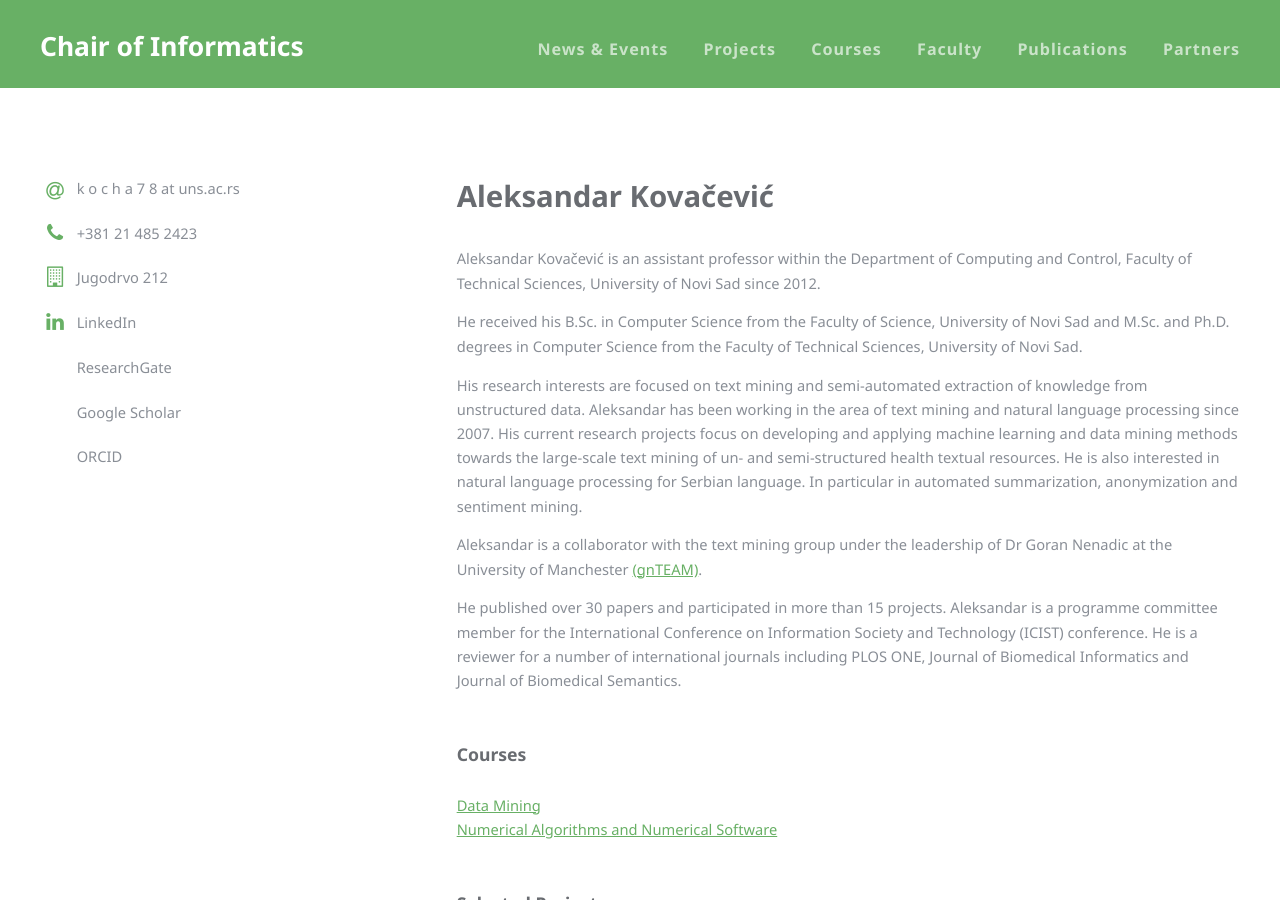
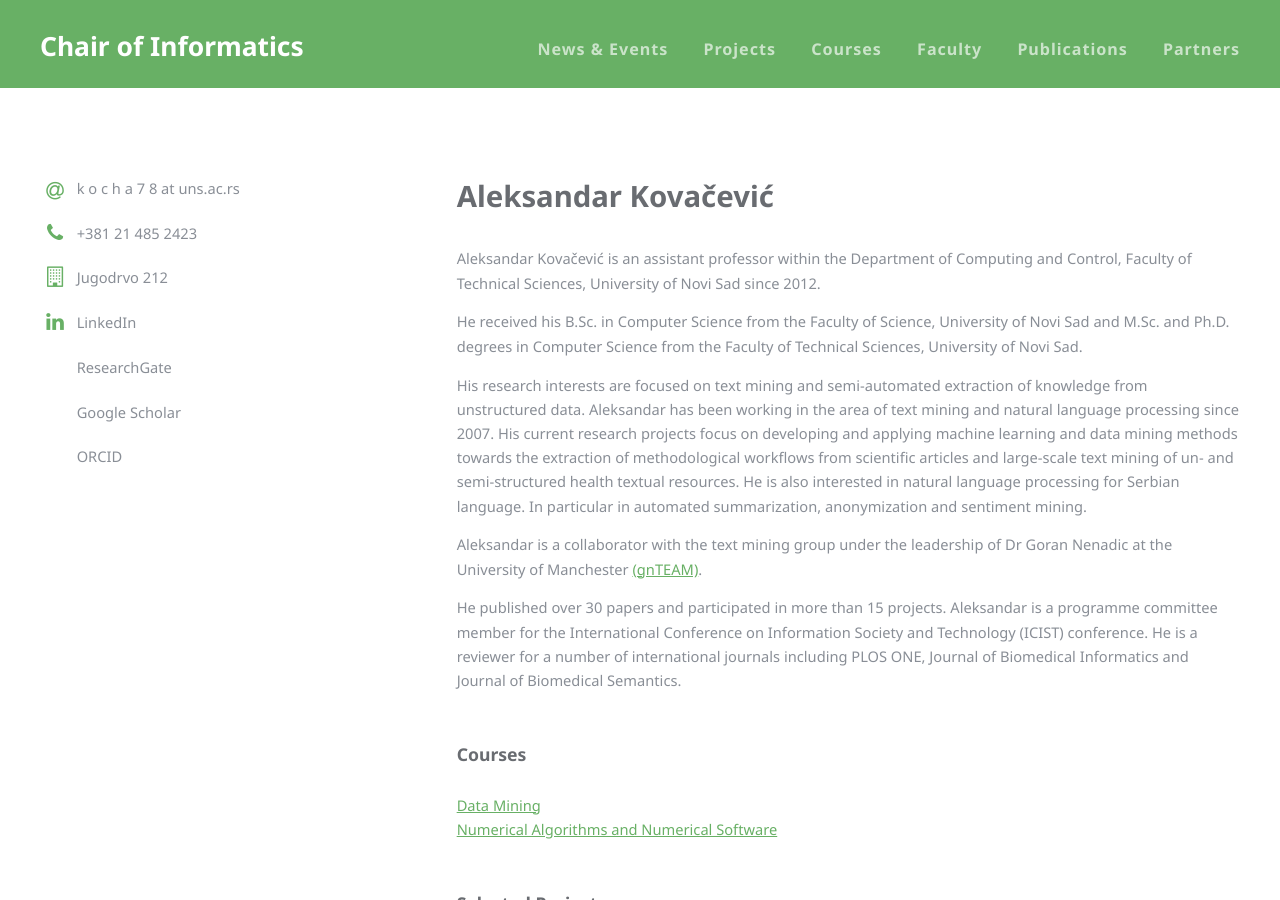
Before and after one commit to unsftn/informatika, a Jekyll site: the page built from _faculty/AleksandarKovacevic.md, in a window 1280 px wide and 900 px high. Built offline with Jekyll 4.4.1, drawn with Linux system fonts in a browser that asks for light colours.

Commit message:
Update AleksandarKovacevic.md

```diff
--- a/_faculty/AleksandarKovacevic.md
+++ b/_faculty/AleksandarKovacevic.md
@@ -19,19 +19,17 @@ Aleksandar Kovačević is an assistant professor within the Department of Comput
 
 He received his B.Sc. in Computer Science from the Faculty of Science, University of Novi Sad and M.Sc. and Ph.D. degrees in Computer Science from the Faculty of Technical Sciences, University of Novi Sad.
 
-His research interests are focused on text mining and semi-automated extraction of knowledge from unstructured data. Aleksandar has been working in the area of text mining and natural language processing since 2007. His current research projects focus on developing and applying machine learning and data mining methods towards the large-scale text mining of un- and semi-structured health textual resources. He is also interested in natural language processing for Serbian language. In particular in automated summarization, anonymization and sentiment mining.
+His research interests are focused on text mining and semi-automated extraction of knowledge from unstructured data. Aleksandar has been working in the area of text mining and natural language processing since 2007. His current research projects focus on developing and applying machine learning and data mining methods towards the extraction of methodological workflows from scientific articles and large-scale text mining of un- and semi-structured health textual resources. He is also interested in natural language processing for Serbian language. In particular in automated summarization, anonymization and sentiment mining.
 
 Aleksandar is a collaborator with the text mining group under the leadership of Dr Goran Nenadic at the University of Manchester [(gnTEAM)](http://gnteam.cs.manchester.ac.uk/).
 
 He published over 30 papers and participated in more than 15 projects. Aleksandar is a programme committee member for the International Conference on Information Society and Technology (ICIST) conference. He is a reviewer for a number of international journals including PLOS ONE, Journal of Biomedical Informatics and Journal of Biomedical Semantics.
 
 ### Courses
-
 [Data Mining]({{"/SIAP" | prepend: site.baseurl}})
 [Numerical Algorithms and Numerical Software]({{"/NANSI" | prepend: site.baseurl}})
 
 ### Selected Projects
-
 [Healthcare text mining projects: mining clinical narratives and patient-generated data](http://gnteam.cs.manchester.ac.uk/project/healthcare-text-mining-projects/)
 [Healthcare Text Mining]({{"/projects/#HTM" | prepend: site.baseurl}})
 [Automated summarization and sentiment mining in Serbian language]({{"/projects/#ASSMSL" | prepend: site.baseurl}})
@@ -41,7 +39,6 @@ He published over 30 papers and participated in more than 15 projects. Aleksanda
 [CliNER](http://gnteam.cs.manchester.ac.uk/resources/cliner/)
 
 ### Publications
-
 ### Journal papers
 
 + Duck, G., Kovačević, A., Robertson, D., Stevens, R., Nenadic, G. 2015. "Ambiguity and variability of database and software names in bioinformatics". Journal of Biomedical Semantics, 6(1), pp.29-, doi: http://dx.doi.org/10.1186/s13326-015-0026-0 ISSN:2041-1480
```
